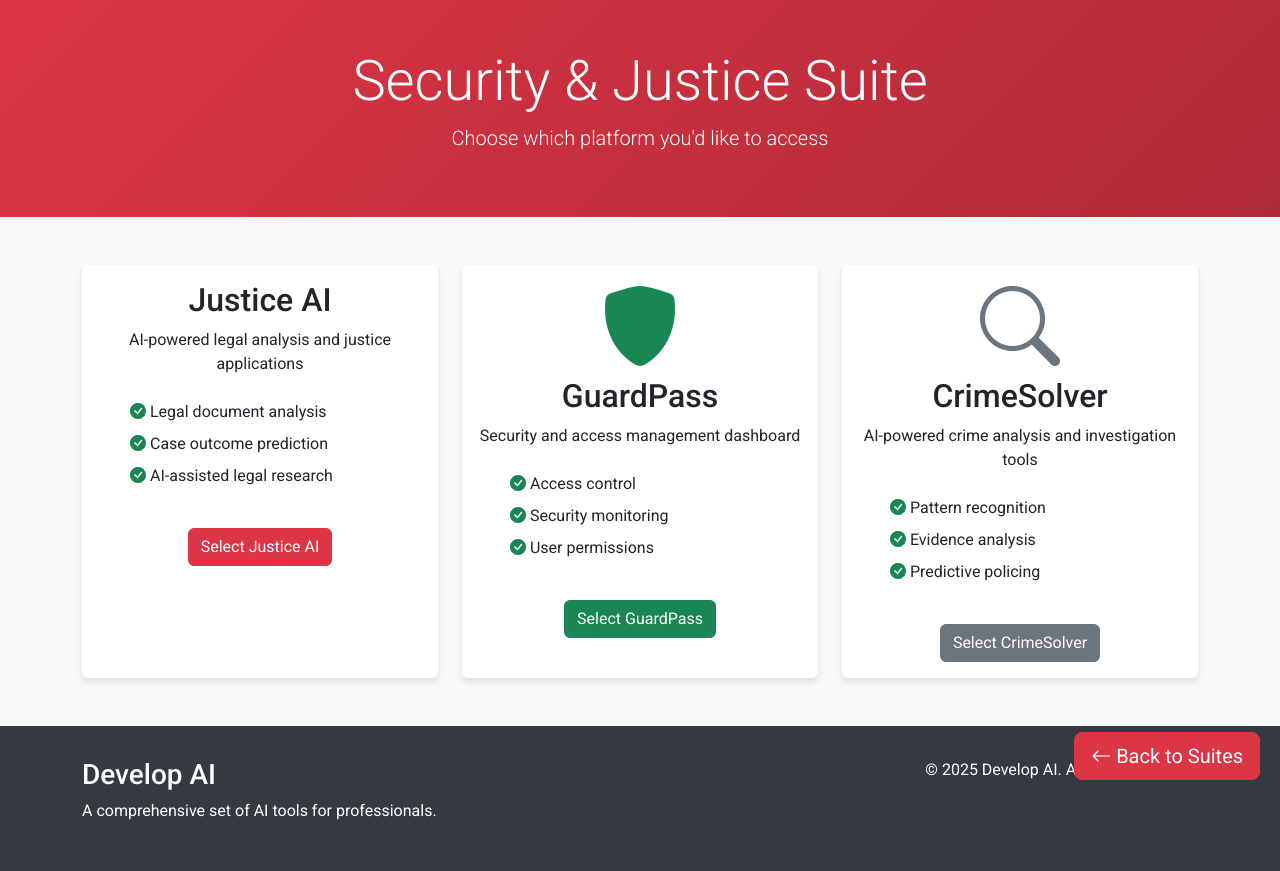
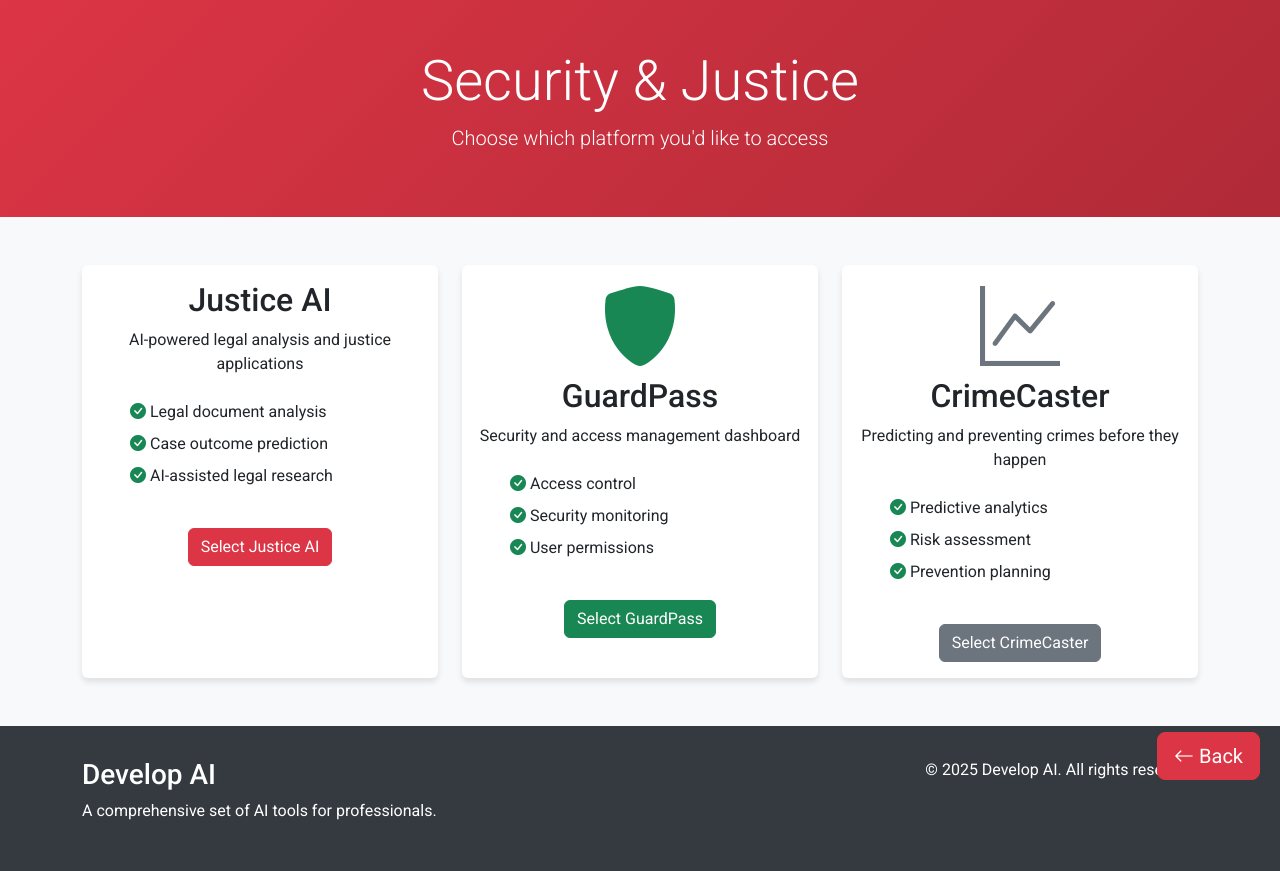
Before and after one commit to pauldevelopai/mediamap3, a Flask app: page /landing-page-2 in a window 1280 px wide. Run offline with Flask 3, Linux system fonts and the light colour scheme; some libraries are stand-ins or nearby versions.

Commit message:
ready_to_start

```diff
--- a/app.py
+++ b/app.py
@@ -221,9 +221,9 @@ def select_platform(platform):
     elif platform == 'training':
         return redirect(url_for('training_lab'))
 
-    # Add CrimeSolver
-    if platform == 'crimesolver':
-        return redirect(url_for('crimesolver'))
+    # Add CrimeCaster (renamed from CrimeSolver)
+    if platform == 'crimecaster':
+        return redirect(url_for('crimecaster'))
 
     # Fallback for unknown platforms
     return redirect(url_for('index'))
@@ -1573,9 +1573,9 @@ def language_ai():
 def training_lab():
     return render_template('training_lab.html')
 
-@app.route('/crimesolver')
-def crimesolver():
-    return render_template('crimesolver.html')
+@app.route('/crimecaster')
+def crimecaster():
+    return render_template('crimecaster.html')
 
 if __name__ == '__main__':
     app.run(host='0.0.0.0', port=8000, debug=True)
--- a/templates/landing_page2.html
+++ b/templates/landing_page2.html
@@ -3,7 +3,7 @@
 <head>
     <meta charset="UTF-8">
     <meta name="viewport" content="width=device-width, initial-scale=1.0">
-    <title>Security & Justice Suite</title>
+    <title>Security & Justice</title>
     <link href="https://cdn.jsdelivr.net/npm/bootstrap@5.3.2/dist/css/bootstrap.min.css" rel="stylesheet">
     <link rel="stylesheet" href="https://cdn.jsdelivr.net/npm/bootstrap-icons@1.11.2/font/bootstrap-icons.min.css">
     <link href="https://fonts.googleapis.com/css2?family=Roboto:wght@300;400;500;700&display=swap" rel="stylesheet">
@@ -58,7 +58,7 @@
 <body>
     <div class="header">
         <div class="container">
-            <h1 class="display-4">Security & Justice Suite</h1>
+            <h1 class="display-4">Security & Justice</h1>
             <p class="lead">Choose which platform you'd like to access</p>
         </div>
     </div>
@@ -103,21 +103,21 @@
                 </div>
             </div>
 
-            <!-- CrimeSolver -->
+            <!-- CrimeCaster -->
             <div class="col">
                 <div class="card h-100 platform-card">
                     <div class="card-body text-center">
-                        <i class="bi bi-search display-1 mb-3 text-secondary"></i>
-                        <h2 class="card-title">CrimeSolver</h2>
-                        <p class="card-text">AI-powered crime analysis and investigation tools</p>
+                        <i class="bi bi-graph-up display-1 mb-3 text-secondary"></i>
+                        <h2 class="card-title">CrimeCaster</h2>
+                        <p class="card-text">Predicting and preventing crimes before they happen</p>
                         <div class="platform-features">
                             <ul class="list-unstyled">
-                                <li><i class="bi bi-check-circle-fill text-success"></i> Pattern recognition</li>
-                                <li><i class="bi bi-check-circle-fill text-success"></i> Evidence analysis</li>
-                                <li><i class="bi bi-check-circle-fill text-success"></i> Predictive policing</li>
+                                <li><i class="bi bi-check-circle-fill text-success"></i> Predictive analytics</li>
+                                <li><i class="bi bi-check-circle-fill text-success"></i> Risk assessment</li>
+                                <li><i class="bi bi-check-circle-fill text-success"></i> Prevention planning</li>
                             </ul>
                         </div>
-                        <a href="{{ url_for('select_platform', platform='crimesolver') }}" class="btn btn-secondary mt-3">Select CrimeSolver</a>
+                        <a href="{{ url_for('select_platform', platform='crimecaster') }}" class="btn btn-secondary mt-3">Select CrimeCaster</a>
                     </div>
                 </div>
             </div>
@@ -125,7 +125,7 @@
     </div>
 
     <a href="{{ url_for('index') }}" class="btn btn-danger btn-lg back-button">
-        <i class="bi bi-arrow-left"></i> Back to Suites
+        <i class="bi bi-arrow-left"></i> Back
     </a>
 
     <div class="footer">
```
Also changed, not shown: templates/crimecaster.html (added, +37 -0 lines).
